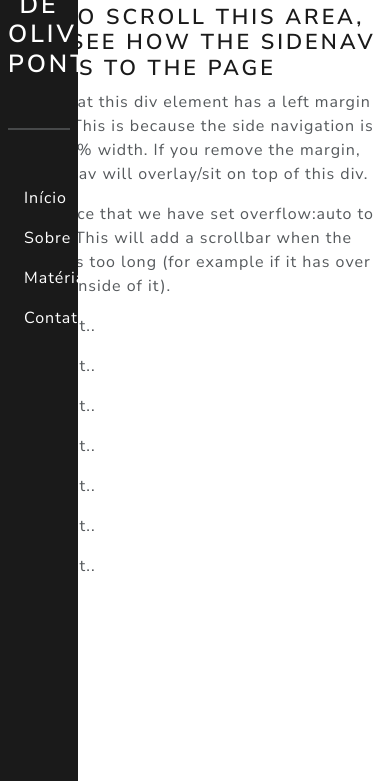
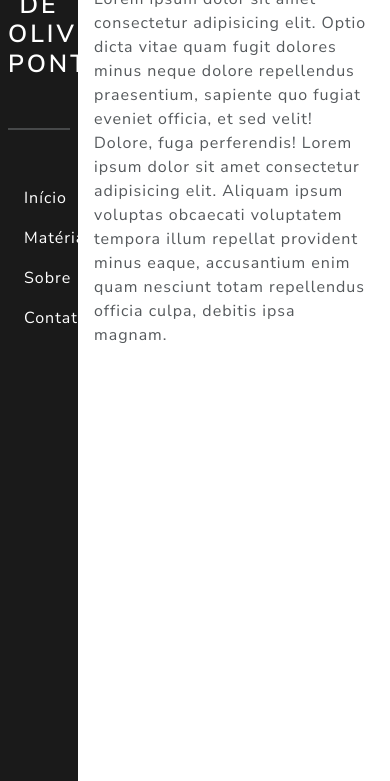
Before and after one commit to Gabp0/pagina-dinf, a plain HTML site: page index.html in a window 390 px wide. Shown: the part 63-844 px from the top of the page. Drawn offline with nearby package versions, Linux system fonts and the light colour scheme.

Commit message:
lorem ipsulun

```diff
--- a/index.html
+++ b/index.html
@@ -5,8 +5,8 @@
     <meta name="viewport" content="width=device-width, initial-scale=1" />
     <meta name="description" content="Página de Gabriel Pontarolo" />
     <meta name="author" content="Gabriel Pontarolo" />
+    <link rel="stylesheet" href="style.css" />
     <link rel="stylesheet" href="bootstrap.css" />
-    <link rel="stylesheet" href="style.css" />
     <title>Início</title>
   </head>
   <body>
@@ -19,16 +19,19 @@
 
         <ul class="nav nav-pills flex-column">
           <li class="nav-item">
-            <a class="nav-link text-white active" href="#home">Início</a>
-          </li>
-
-          <li class="nav-item">
-            <a class="nav-link text-white" href="#about">Sobre</a>
+            <a
+              class="nav-link text-white text-lg-start"
+              role="tab"
+              href="#home"
+              data-toggle="tab"
+              >Início</a
+            >
           </li>
 
           <li class="nav-item dropdown">
             <a
-              class="nav-link dropdown-toggle text-white"
+              id="materias-menu-link"
+              class="nav-link dropdown-toggle text-white text-lg-start"
               data-bs-toggle="dropdown"
               href="#"
               role="button"
@@ -36,44 +39,76 @@
               aria-expanded="false"
               >Matérias</a
             >
-            <div class="dropdown-menu">
-              <a class="dropdown-item" href="#">CI1010</a>
-              <a class="dropdown-item" href="#">CMA202</a>
-              <a class="dropdown-item" href="#">CI1002</a>
+            <div class="dropdown-menu" aria-labelledby="materias-menu-link">
+              <a class="dropdown-item" href="#">Action</a>
+              <a class="dropdown-item" href="#">Another action</a>
+              <a class="dropdown-item" href="#">Something else here</a>
             </div>
           </li>
 
           <li class="nav-item">
-            <a class="nav-link text-white" href="#contact">Contato</a>
+            <a
+              class="nav-link text-white"
+              role="tab"
+              href="#about"
+              data-toggle="tab"
+              >Sobre</a
+            >
+          </li>
+
+          <li class="nav-item">
+            <a
+              class="nav-link text-white"
+              role="tab"
+              href="#contact"
+              data-toggle="tab"
+              >Contato</a
+            >
           </li>
         </ul>
       </aside>
 
-      <article class="ms-20-p p-1 h-auto">
-        <section>
-          <h2>Fixed Full-height Side Nav</h2>
-          <h3>
-            Try to scroll this area, and see how the sidenav sticks to the page
-          </h3>
+      <section class="tab-content ms-20-p p-3 h-auto">
+        <div id="home" class="tab-pane active" role="tabpanel">
+          <h3 class="h3">Início</h3>
           <p>
-            Notice that this div element has a left margin of 25%. This is
-            because the side navigation is set to 25% width. If you remove the
-            margin, the sidenav will overlay/sit on top of this div.
+            Lorem ipsum dolor sit amet consectetur adipisicing elit. Optio dicta
+            vitae quam fugit dolores minus neque dolore repellendus praesentium,
+            sapiente quo fugiat eveniet officia, et sed velit! Dolore, fuga
+            perferendis! Lorem ipsum dolor sit amet consectetur adipisicing
+            elit. Aliquam ipsum voluptas obcaecati voluptatem tempora illum
+            repellat provident minus eaque, accusantium enim quam nesciunt totam
+            repellendus officia culpa, debitis ipsa magnam.
           </p>
+        </div>
+
+        <div id="about" class="tab-pane" role="tabpanel">
+          <h3 class="h3">Sobre</h3>
           <p>
-            Also notice that we have set overflow:auto to sidenav. This will add
-            a scrollbar when the sidenav is too long (for example if it has over
-            50 links inside of it).
+            Lorem ipsum dolor sit amet consectetur adipisicing elit. Optio dicta
+            vitae quam fugit dolores minus neque dolore repellendus praesentium,
+            sapiente quo fugiat eveniet officia, et sed velit! Dolore, fuga
+            perferendis!
           </p>
-          <p>Some text..</p>
-          <p>Some text..</p>
-          <p>Some text..</p>
-          <p>Some text..</p>
-          <p>Some text..</p>
-          <p>Some text..</p>
-          <p>Some text..</p>
-        </section>
-      </article>
+        </div>
+
+        <div id="contact" class="tab-pane" role="tabpanel">
+          <h3 class="h3">Contato</h3>
+          <p>
+            Lorem ipsum dolor sit amet consectetur adipisicing elit. Optio dicta
+            vitae quam fugit dolores minus neque dolore repellendus praesentium,
+            sapiente quo fugiat eveniet officia, et sed velit! Dolore, fuga
+            perferendis!
+          </p>
+        </div>
+      </section>
     </main>
+
+    <script src="https://ajax.googleapis.com/ajax/libs/jquery/1.12.4/jquery.min.js"></script>
+    <script
+      src="https://cdn.jsdelivr.net/npm/bootstrap@3.3.7/dist/js/bootstrap.min.js"
+      integrity="sha384-Tc5IQib027qvyjSMfHjOMaLkfuWVxZxUPnCJA7l2mCWNIpG9mGCD8wGNIcPD7Txa"
+      crossorigin="anonymous"
+    ></script>
   </body>
 </html>
--- a/style.css
+++ b/style.css
@@ -4,6 +4,6 @@ html, body {
   display: block;
 }
 
-ms-20-p {
+.ms-20-p {
   margin-left: 20%;
 }
```
